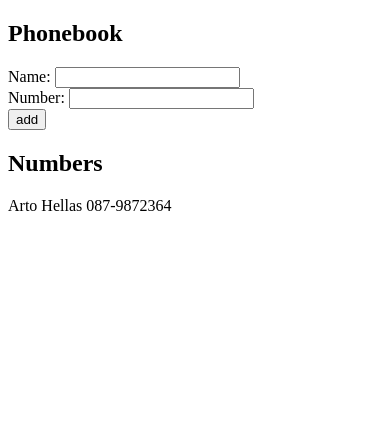
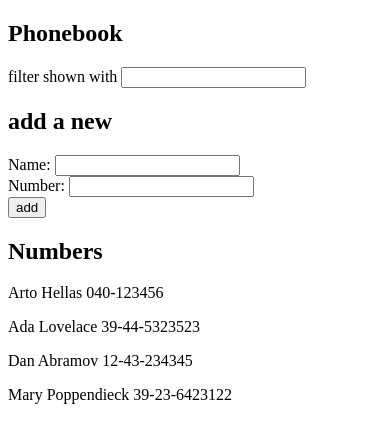
Before and after one commit to achmad-syidiq/FullStack-Open-2024, a React (Vite) app in the folder part2/phonebook/: page / in a window 390 px wide. Shown: the top 442 px of the page. Built offline with nearby package versions, Linux system fonts and the light colour scheme.

Commit message:
Exercise 2.9 : Phonebook step 4

```diff
--- a/part2/phonebook/src/App.jsx
+++ b/part2/phonebook/src/App.jsx
@@ -1,9 +1,23 @@
 import { useState } from "react";
 
 const App = () => {
-  const [persons, setPersons] = useState([{ name: "Arto Hellas", number: "087-9872364" }]);
+  const [persons, setPersons] = useState([
+    { name: 'Arto Hellas', number: '040-123456', id: 1 },
+    { name: 'Ada Lovelace', number: '39-44-5323523', id: 2 },
+    { name: 'Dan Abramov', number: '12-43-234345', id: 3 },
+    { name: 'Mary Poppendieck', number: '39-23-6423122', id: 4 }
+  ])
   const [newPerson, setNewPerson] = useState("");
   const [newNumber, setNewNumber] = useState("");
+  const [searchTerm, setSearchTerm] = useState("");
+
+  const filteredPerson = persons.filter(
+    person => person.name.toLowerCase().includes(searchTerm.toLowerCase())
+  );
+
+  const handleSearchTerm = (event) => {
+    setSearchTerm(event.target.value)
+  }
   const handleNewPerson = (event) => {
     setNewPerson(event.target.value);
   };
@@ -18,7 +32,11 @@
       alert(`${newPerson} has already added in phonebook`);
       return;
     }
-    setPersons([...persons, { name: newPerson, number: newNumber }]);
+    setPersons([...persons, {
+      name: newPerson,
+      number: newNumber,
+      id: persons.length + 1
+    }]);
     setNewPerson("");
     setNewNumber("");
   };
@@ -26,14 +44,16 @@
   return (
     <div>
       <h2>Phonebook</h2>
+      <div>filter shown with <input value={searchTerm} onChange={handleSearchTerm} /></div>
+      <h2>add a new</h2>
       <form>
         <div>Name: <input value={newPerson} onChange={handleNewPerson} /></div>
         <div>Number: <input value={newNumber} onChange={handleNewNumber} /></div>
         <div><button type="submit" onClick={handleAddPerson}>add</button></div>
       </form>
       <h2>Numbers</h2>
-      {persons.map((person, index) => (
-        <p key={index}>{person.name} {person.number}</p>
+      {filteredPerson.map((person) => (
+        <p key={person.id}>{person.name} {person.number}</p>
       ))}
     </div>
   );
```
